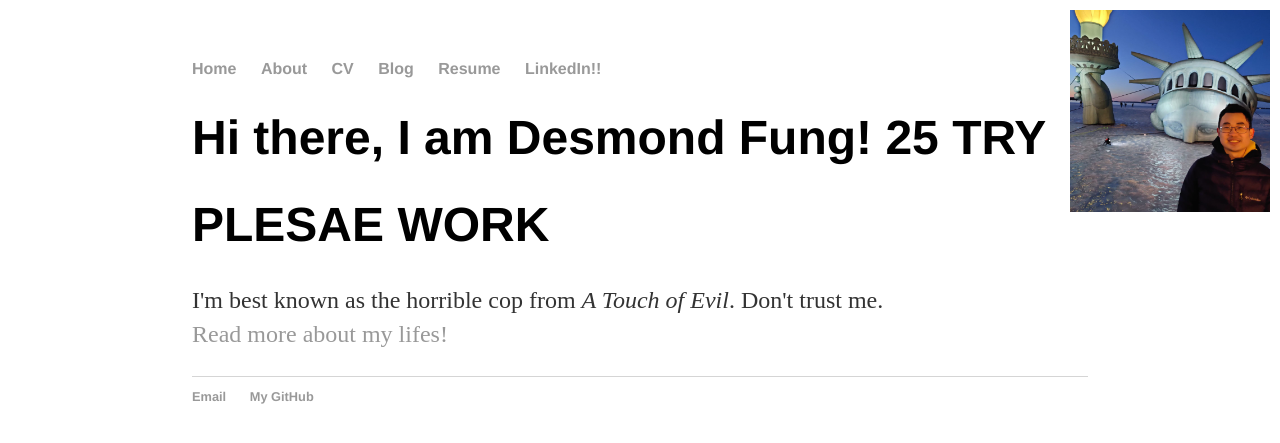
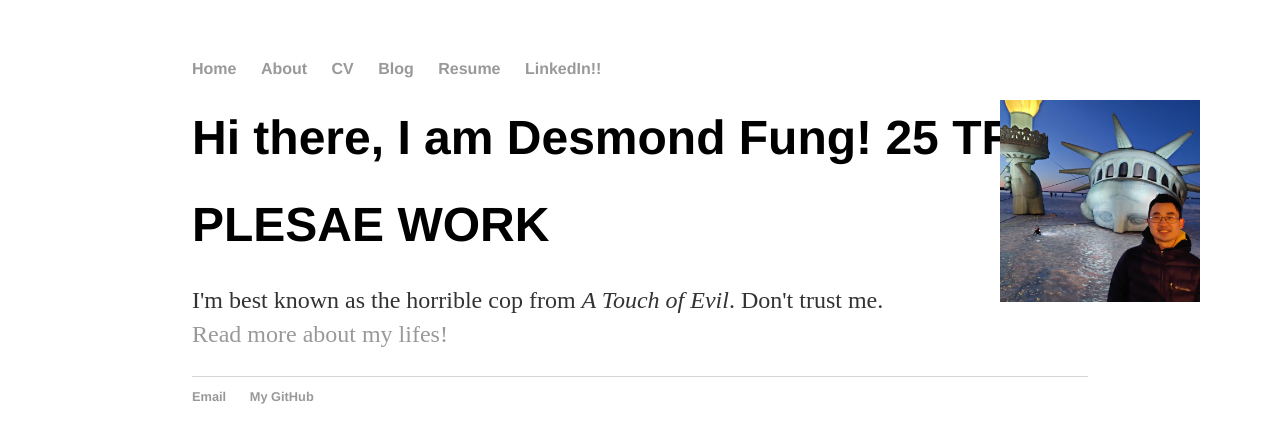
Before and after one commit to ddhangdd/ddhangdd.github.io, a Jekyll site: the page built from index.html, in a window 1280 px wide. Shown: the top 443 px of the page. Built offline with Jekyll 4.4.1, drawn with Linux system fonts in a browser that asks for light colours.

Commit message:
Update main.css

```diff
--- a/css/main.css
+++ b/css/main.css
@@ -27,9 +27,8 @@ h1 {
 
 .topleft {
   position: fixed;
-  top: 10px;
-  right: 10px;
-  border-radius: 50%;
+  top: 100px;
+  right: 80px;
 }
 
 p {
```
